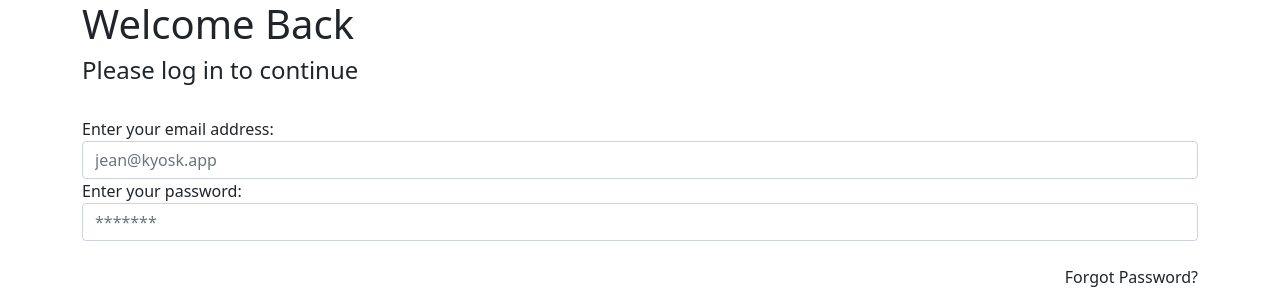
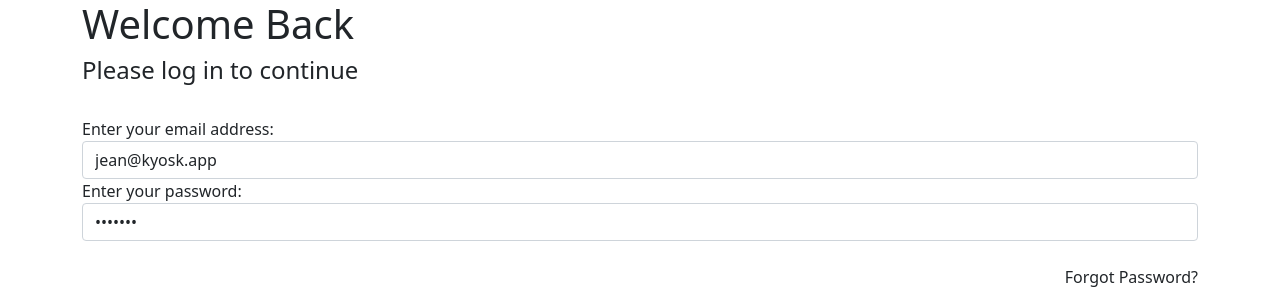
Before and after one commit to Ultra-Techies/Todolist-Frontend, an Angular app: page / in a window 1280 px wide. Shown: the top 291 px of the page. Built offline with nearby package versions, Linux system fonts and the light colour scheme.

Commit message:
add reactive form code

```diff
--- a/src/app/app.module.ts
+++ b/src/app/app.module.ts
@@ -3,6 +3,7 @@ import { BrowserModule } from '@angular/platform-browser';
 
 import { AppComponent } from './app.component';
 import { LoginComponent } from './login/login.component';
+import {ReactiveFormsModule} from "@angular/forms";
 
 @NgModule({
   declarations: [
@@ -10,7 +11,8 @@ import { LoginComponent } from './login/login.component';
     LoginComponent
   ],
   imports: [
-    BrowserModule
+    BrowserModule,
+    ReactiveFormsModule
   ],
   providers: [],
   bootstrap: [AppComponent]
--- a/src/app/login/login.component.html
+++ b/src/app/login/login.component.html
@@ -14,18 +14,25 @@
     <h4>Please log in to continue</h4>
     <br />
 
-    <form>
+    <form [formGroup]="loginForm" (ngSubmit)="login()">
       <div class="form-group">
         <label for="email">Enter your email address:</label>
-        <input type="email" class="form-control" id="email" placeholder="jean@kyosk.app">
+        <input type="email" class="form-control" id="email"
+               required formControlName="email">
       </div>
+
+
+
       <div class="form-group">
         <label for="password">Enter your password:</label>
-        <input type="password" class="form-control" id="password" placeholder="*******">
+        <input type="password" class="form-control" id="password"
+               required formControlName="password">
       </div>
       <br />
       <p class="text-end">Forgot Password?</p>
       <br />
+
+
       <button type="submit" class="btn btn-success">Log In</button>
     </form>
     <p class="text-end">Don't have an account? Sign Up</p>
--- a/src/app/login/login.component.ts
+++ b/src/app/login/login.component.ts
@@ -1,4 +1,5 @@
 import { Component, OnInit } from '@angular/core';
+import {FormControl, FormGroup, Validators} from "@angular/forms";
 
 @Component({
   selector: 'app-login',
@@ -7,7 +8,18 @@ import { Component, OnInit } from '@angular/core';
 })
 export class LoginComponent implements OnInit {
 
-  constructor() { }
+  loginForm: FormGroup;
+
+  constructor() {
+    this.loginForm = new FormGroup({
+      email: new FormControl("jean@kyosk.app"),
+      password: new FormControl("*******")
+    });
+  }
+
+  login() {
+    console.log(this.loginForm.value);
+  }
 
   ngOnInit(): void {
   }
```
